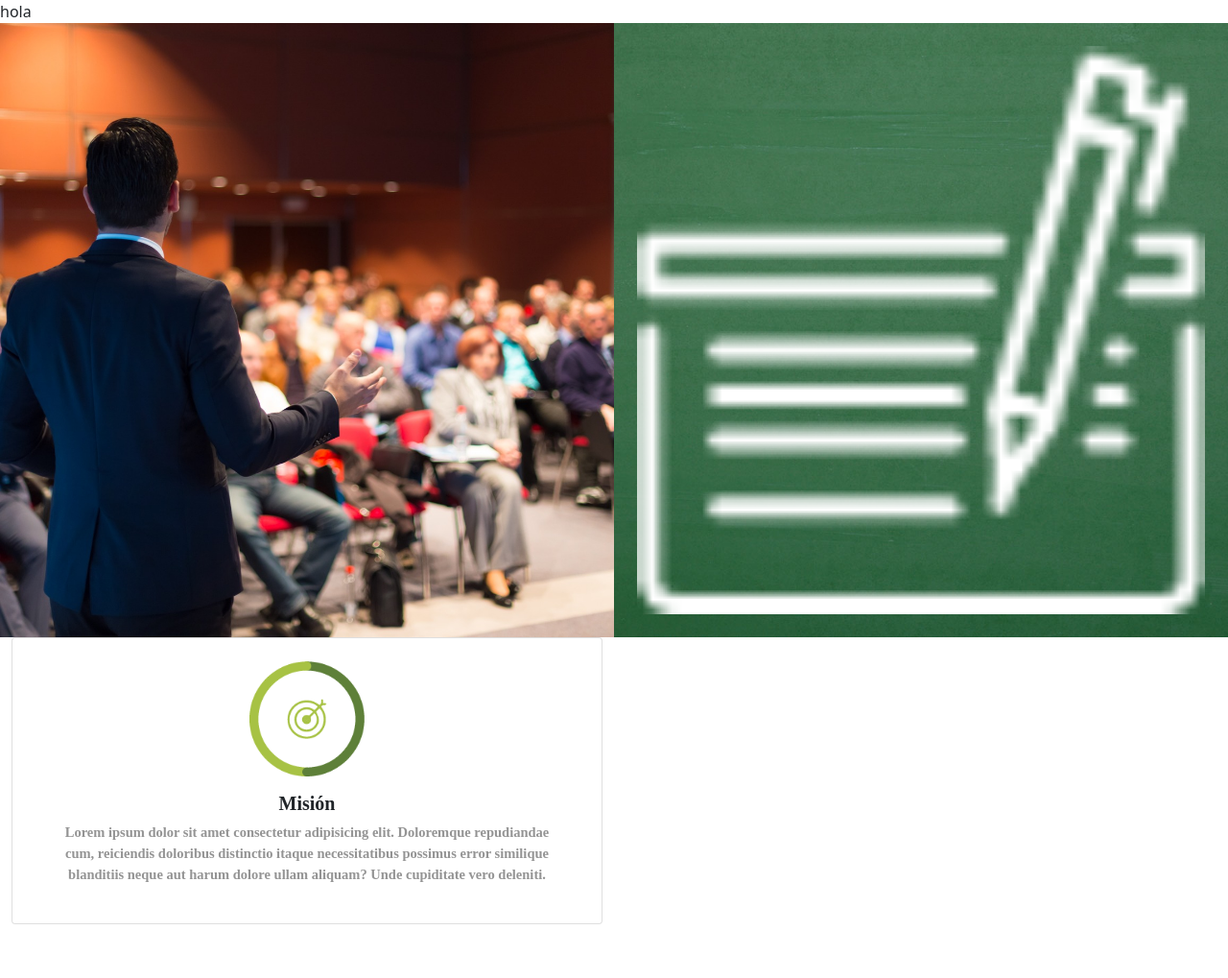
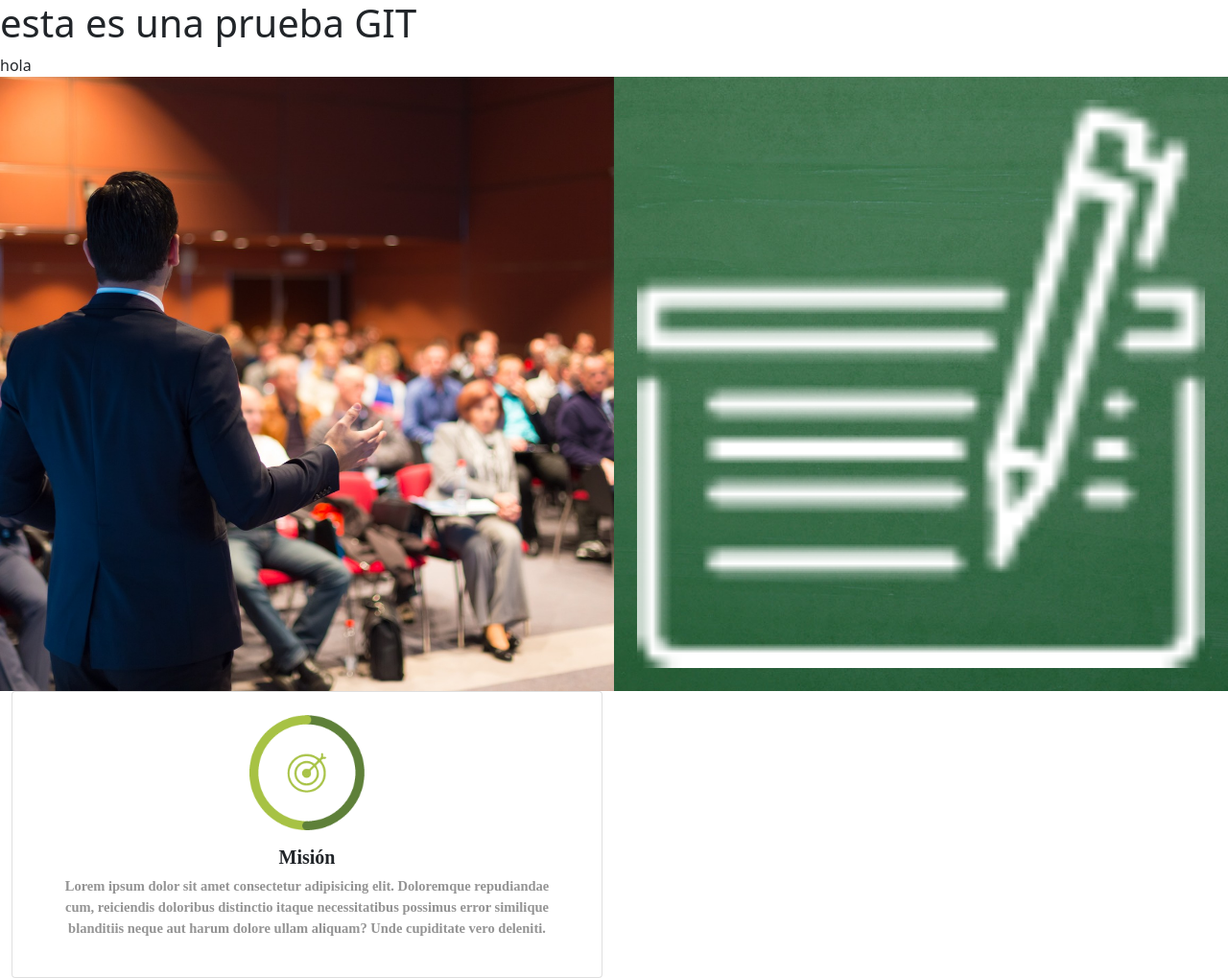
Before and after one commit to jemm2008/comunidad-sostenible, a plain HTML site: page voyprobar.html in a window 1280 px wide. Shown: the whole page at 96% size. Before the commit the page ends 963 px from the top, so only its background shows below. Drawn offline with nearby package versions, Linux system fonts and the light colour scheme.

Commit message:
0002_ Prueba segundo comit solo cambio voy provar

```diff
--- a/voyprobar.html
+++ b/voyprobar.html
@@ -46,7 +46,8 @@
 </head>
 
 <body>
-
+<h1>esta es una prueba GIT
+</h1>
     hola
     <div class="container-fluid">
         <div class="row">
```
